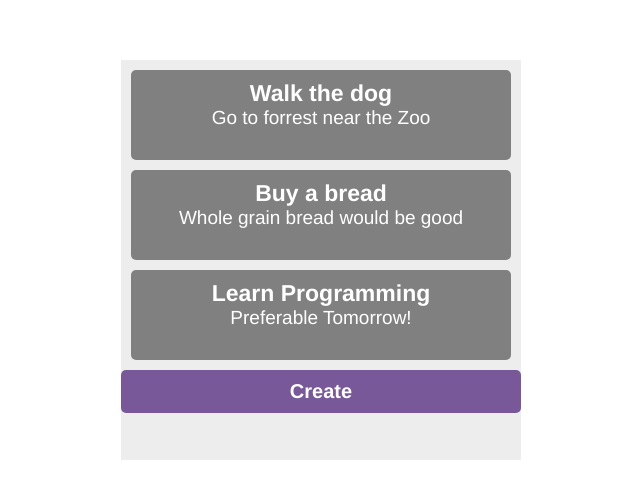
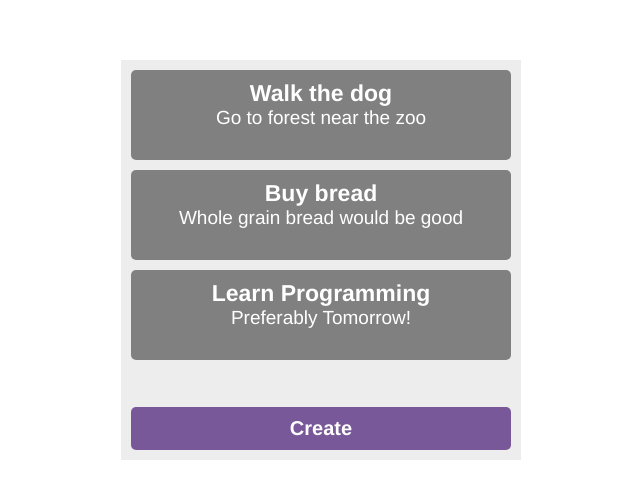
Before and after one commit to John-Lane-2019/vue_course, a Vue app: page / in a window 1280 px wide. Shown: the top 498 px of the page, without its empty margins (319-959 px from the left). Built offline with nearby package versions, Linux system fonts and the light colour scheme.

Commit message:
Lesson 35 Modal open button stylings

```diff
--- a/src/App.vue
+++ b/src/App.vue
@@ -34,17 +34,17 @@ export default {
         {
           _id: '1',
           title: 'Walk the dog',
-          description: 'Go to forrest near the Zoo'
+          description: 'Go to forest near the zoo'
         },
         {
           _id: '2',
-          title: 'Buy a bread',
+          title: 'Buy bread',
           description: 'Whole grain bread would be good'
         },
         {
           _id: '3',
           title: 'Learn Programming',
-          description: 'Preferable Tomorrow!'
+          description: 'Preferably Tomorrow!'
         }
       ]
     }
@@ -70,11 +70,17 @@ export default {
 }
 
 .todo-container{
+  display:flex;
+  flex-direction: column;
   width: 400px;
   min-height: 400px;
   background-color: #ededed;
   justify-content: center;
 
+}
+
+.todo-create-btn-container {
+  margin: 10px;
 }
 
 .app-button {
@@ -84,6 +90,10 @@ export default {
   background-color: #795899;
   color: white;
   font-weight: bold;
+}
+
+.app-button:hover {
+  cursor: pointer;
 }
 .modal {
   display: none;
--- a/src/components/TodoList.vue
+++ b/src/components/TodoList.vue
@@ -7,6 +7,12 @@
        :description="todo.description"/>
   </div>
 </template>
+
+<style scoped>
+    .todo-list {
+        flex: 1;
+    }
+</style>
 
 <script>
 import  TodoItem  from "./TodoItem";
```
